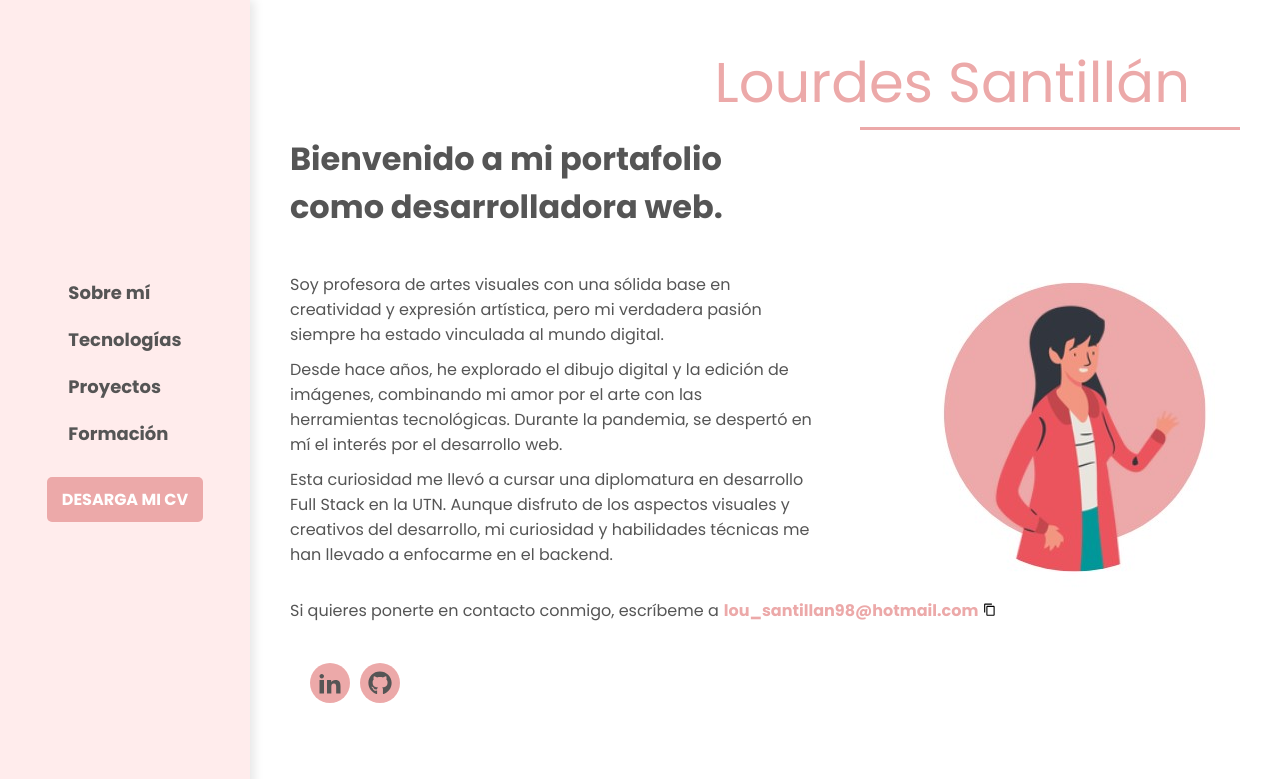
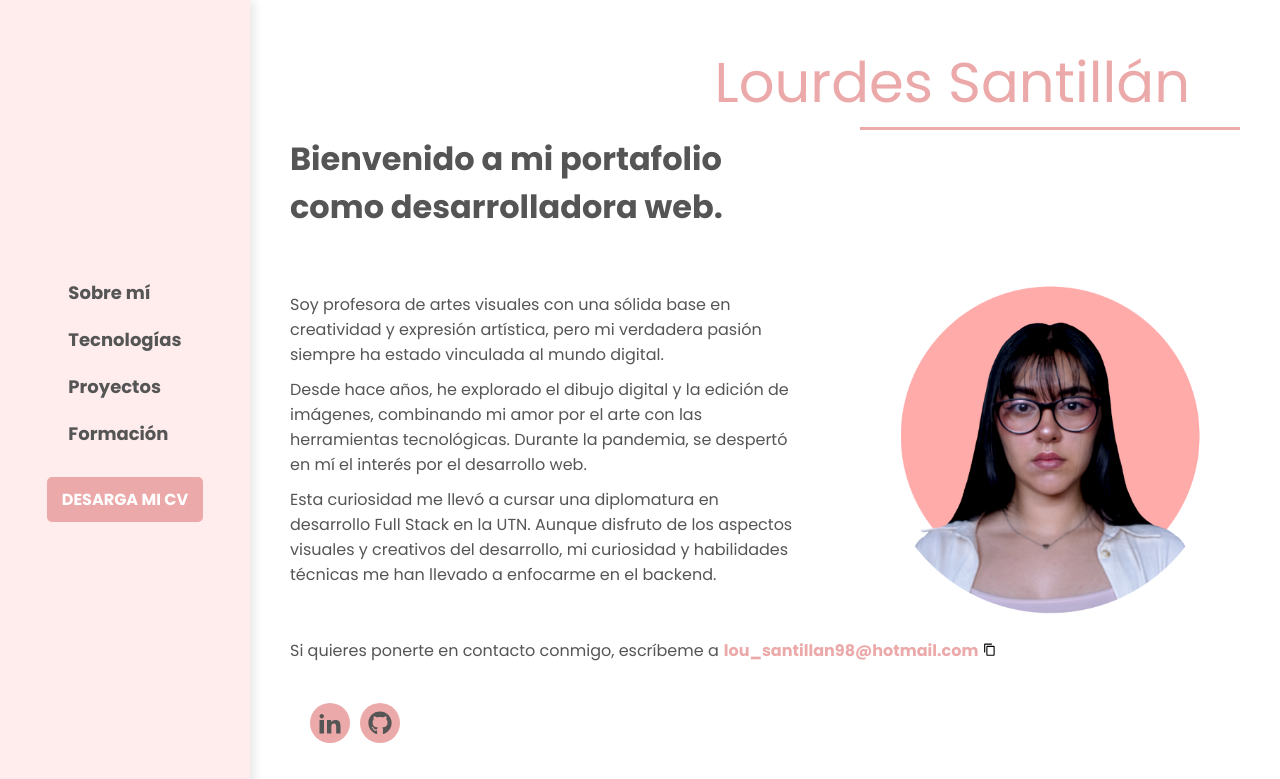
Before and after one commit to Lourdes-s/Portafolio, a React (Vite) app: page / in a window 1280 px wide. Shown: the top 779 px of the page. Built offline with nearby package versions, Linux system fonts and the light colour scheme.

Commit message:
add mepic

```diff
--- a/src/Components/AboutMe/AboutMe.jsx
+++ b/src/Components/AboutMe/AboutMe.jsx
@@ -27,7 +27,7 @@ export const AboutMe = () => {
                     </p>
                 </div>
                 <div className="about-image">
-                    <img src="/TestPic.png" alt="Ilustración de Lourdes Santillán"/>
+                    <img src="/MePic.png" alt="Ilustración de Lourdes Santillán"/>
                 </div>
             </div>
             <p>
```
Also changed, not shown: public/MePic.png (added), public/TestPic.png (deleted).
